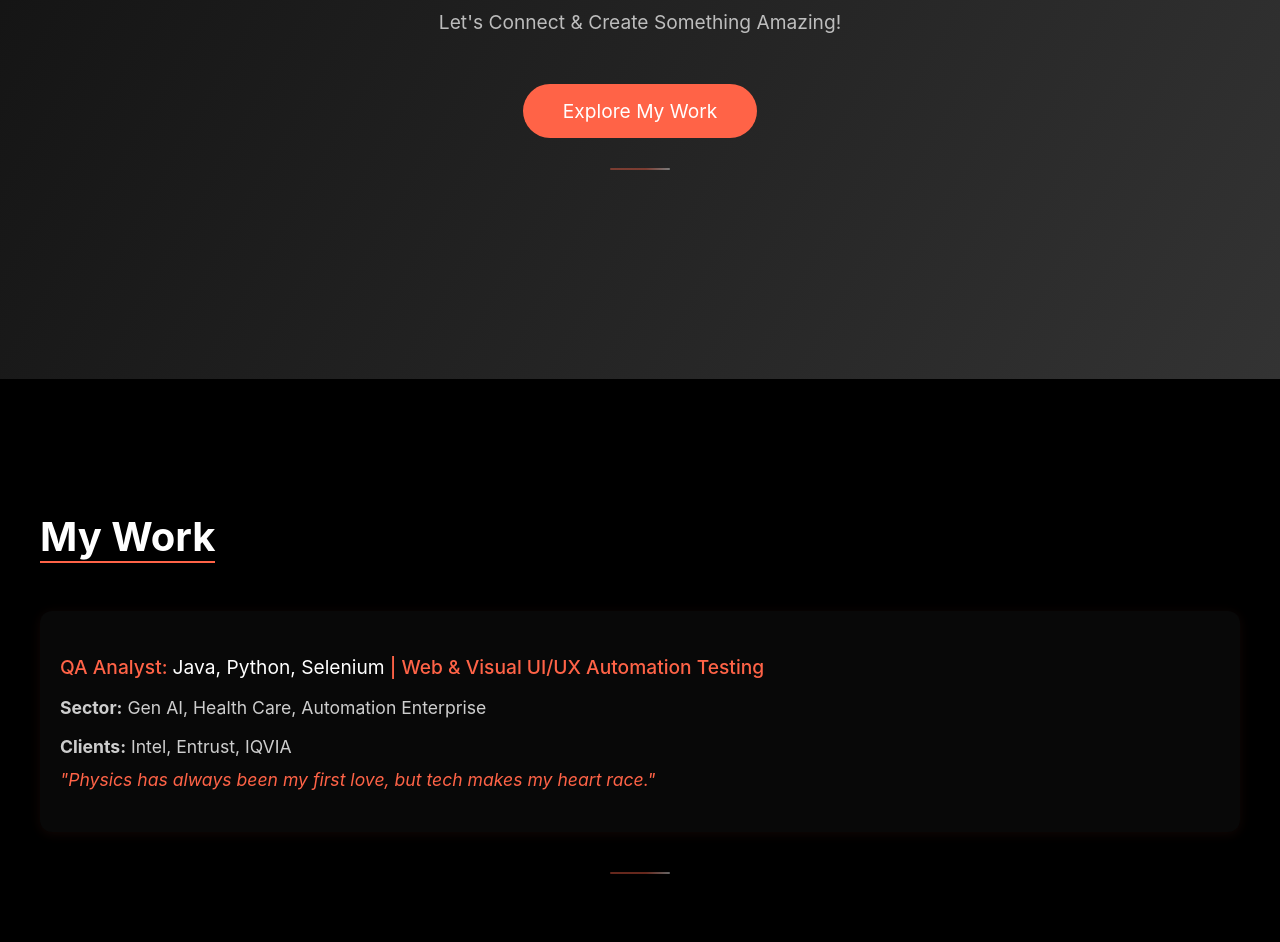
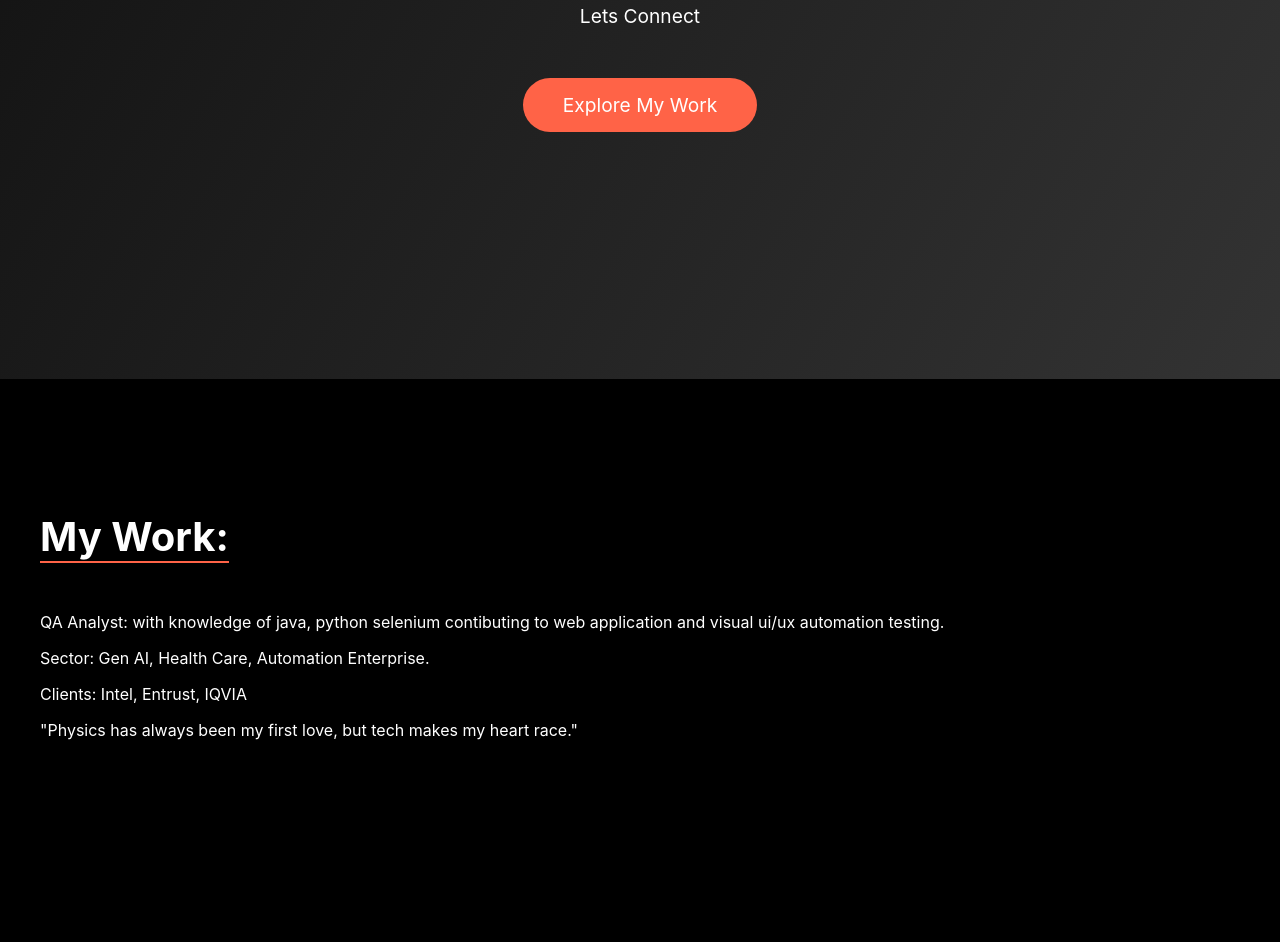
Before and after one commit to Sandesh7777777/sandeshpande.github.io, a plain HTML site: page index.html in a window 1280 px wide. Shown: the part 421-1363 px from the top of the page. Drawn offline with Linux system fonts and the light colour scheme.

Commit message:
Sandesh Pande

```diff
--- a/index.html
+++ b/index.html
@@ -10,7 +10,7 @@
 <body>
     <!-- Navigation -->
     <header class="navbar">
-        <h1 class="logo">SANDESH PANDE</h1>
+        <h1 class="logo">SANDESH</h1>
         <nav>
             <a href="#about">About Me</a>
             <a href="#skills">Skills</a>
@@ -23,24 +23,20 @@
     <!-- Hero Section -->
     <section class="hero">
         <div class="hero-content">
-            <h2 class="hero-title">Associate Product Engineer</h2>
-            <h3 class="hero-subtitle">QA | Automation</h3>
-            <p class="hero-desc">Let's Connect & Create Something Amazing!</p>
-            <a href="#projects" class="cta-btn animated">Explore My Work</a>
+            <h2>Associate Product Engineer</h2>
+            <p>Lets Connect</p>
+            <a href="#projects" class="cta-btn">Explore My Work</a>
         </div>
-        <div class="divider"><span></span></div>
     </section>
 
     <!-- About Me -->
     <section id="about" class="section">
-        <h2 class="section-title">My Work</h2>
-        <div class="about-content">
-            <p class="about-role">QA Analyst: <span>Java, Python, Selenium</span> | Web & Visual UI/UX Automation Testing</p>
-            <p class="about-sector"><strong>Sector:</strong> Gen AI, Health Care, Automation Enterprise</p>
-            <p class="about-clients"><strong>Clients:</strong> Intel, Entrust, IQVIA</p>
-            <p class="about-flavor">"Physics has always been my first love, but tech makes my heart race."</p>
-        </div>
-        <div class="divider"><span></span></div>
+        <h2>My Work:</h2>
+        <p>QA Analyst: with knowledge of java, python selenium contibuting to web application and visual ui/ux automation testing.</p>
+        <p>Sector: Gen AI, Health Care, Automation Enterprise.</p>
+        <P>Clients: Intel, Entrust, IQVIA</P>
+        <p> </p>
+        <p class="flavor">"Physics has always been my first love, but tech makes my heart race."</p>
     </section>
 
     <!-- Skills -->
```
